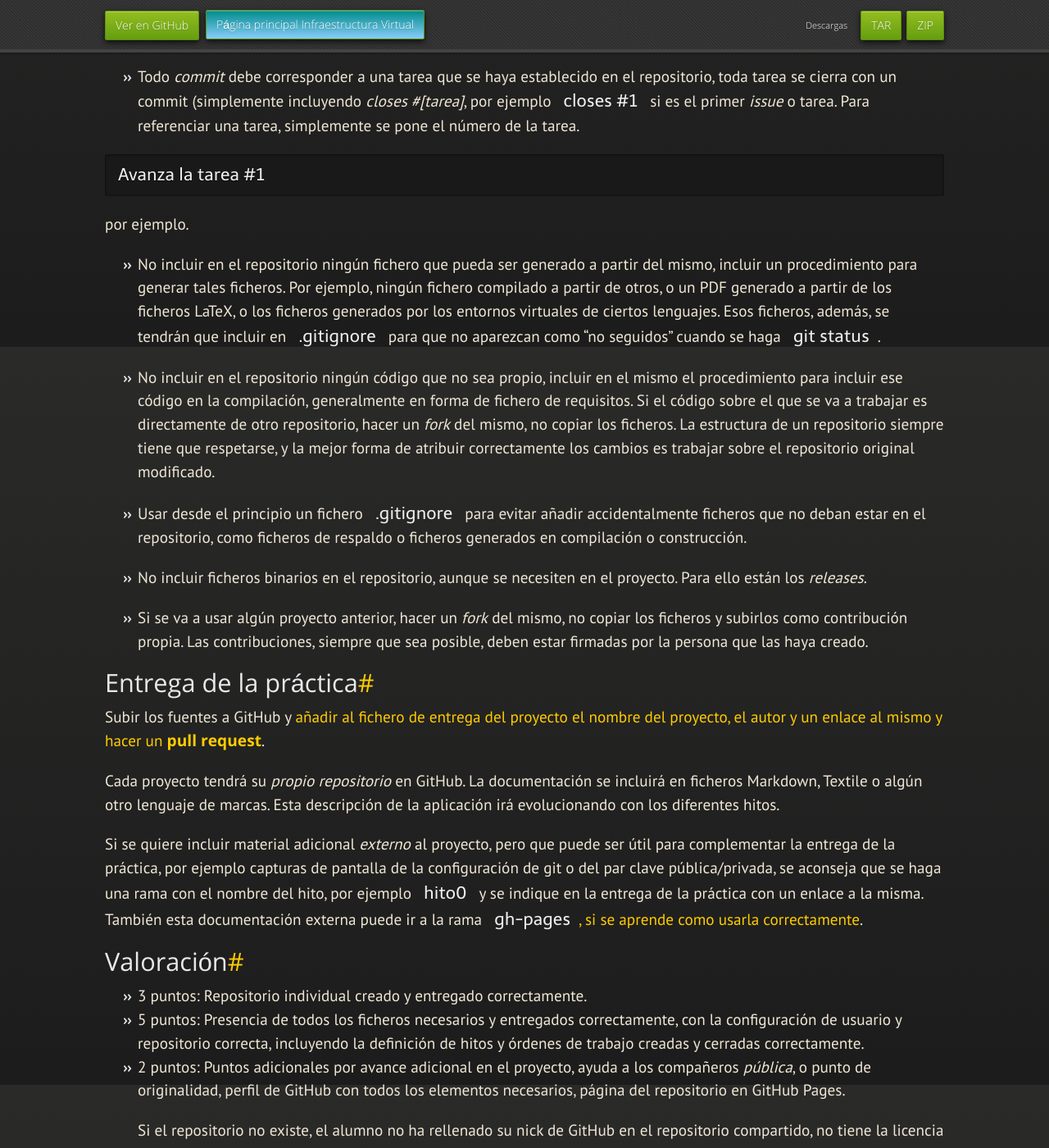
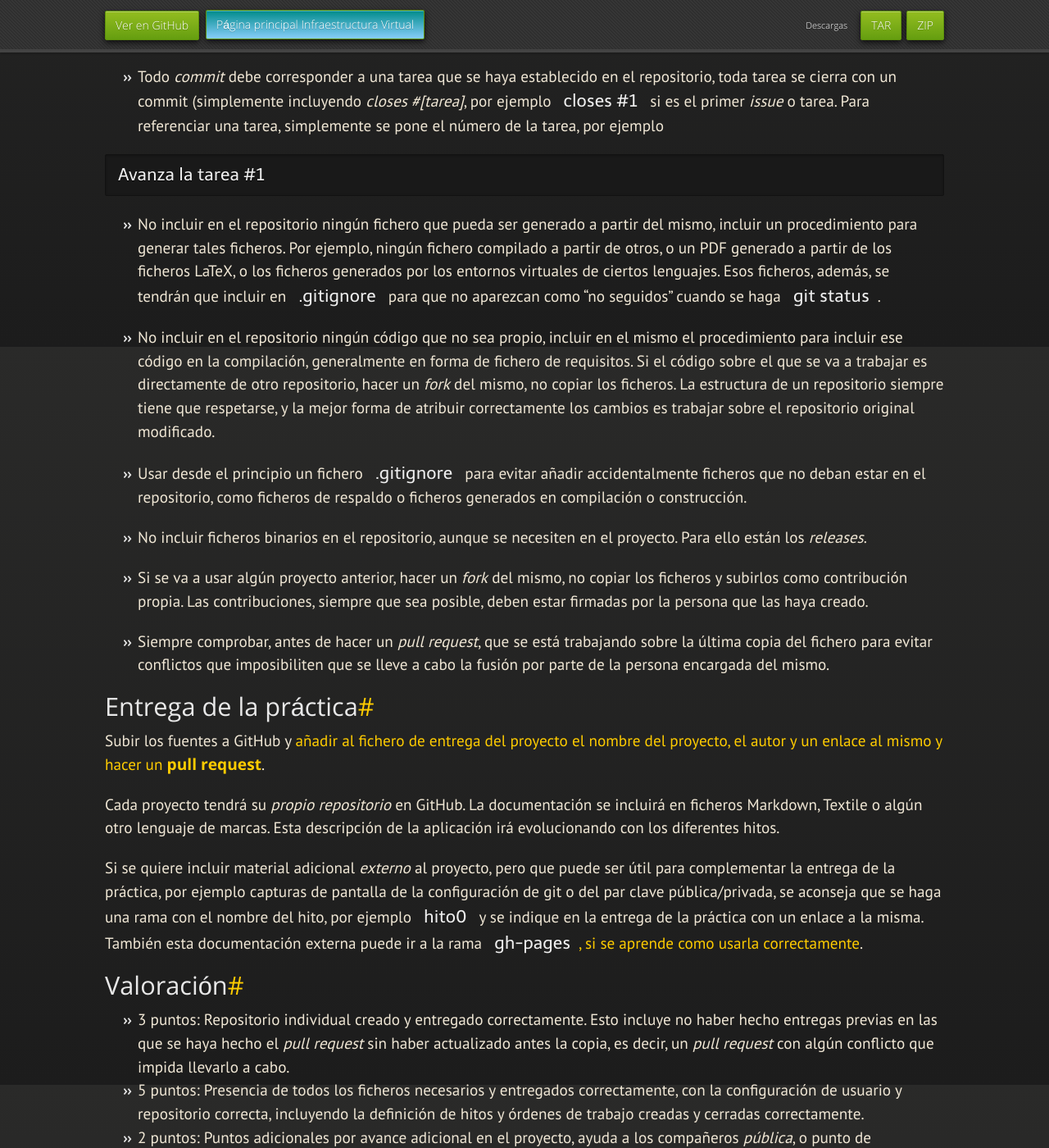
Before and after one commit to JJ/IV, a Jekyll site: the page built from documentos/proyecto/0.Repositorio.md, in a window 1280 px wide and 1400 px high, scrolled down 1377 px. Shown: the whole window at 82% size. Built offline with Jekyll 4.4.1, drawn with Linux system fonts in a browser that asks for light colours; nearby versions of some CDN libraries; some web fonts are replaced.

Commit message:
Sync documentos/proyecto/0.Repositorio.md de master a gh-pages

````diff
--- a/documentos/proyecto/0.Repositorio.md
+++ b/documentos/proyecto/0.Repositorio.md
@@ -85,13 +85,11 @@ que incluyen, pero no se limitan, a
   en el repositorio, toda tarea se cierra con un commit (simplemente
   incluyendo *closes #[tarea]*, por ejemplo `closes #1` si es el
   primer *issue* o tarea. Para referenciar una tarea, simplemente se
-  pone el número de la tarea.
+  pone el número de la tarea, por ejemplo
 
 ```
 Avanza la tarea #1
 ```
-
-  por ejemplo.
 
 * No incluir en el repositorio ningún fichero que pueda ser generado a
   partir del mismo, incluir un procedimiento para generar tales
@@ -123,6 +121,10 @@ Avanza la tarea #1
   contribuciones, siempre que sea posible, deben estar firmadas por
   la persona que las haya creado.
 
+* Siempre comprobar, antes de hacer un *pull request*, que se está
+  trabajando sobre la última copia del fichero para evitar conflictos
+  que imposibiliten que se lleve a cabo la fusión por parte de la
+  persona encargada del mismo.
 
 Entrega de la práctica
 --------------------------------
@@ -144,7 +146,11 @@ documentación externa puede ir a la rama [`gh-pages`, si se aprende como usarla
 Valoración
 --------------
 
-* 3 puntos: Repositorio individual creado y entregado correctamente.
+* 3 puntos: Repositorio individual creado y entregado
+  correctamente. Esto incluye no haber hecho entregas previas en las
+  que se haya hecho el *pull request* sin haber actualizado antes la
+  copia, es decir, un *pull request* con algún conflicto que impida
+  llevarlo a cabo.
 * 5 puntos: Presencia de todos los ficheros necesarios y entregados
   correctamente, con la configuración de usuario y repositorio correcta, incluyendo
   la definición de hitos y órdenes de trabajo creadas y cerradas correctamente.
````
